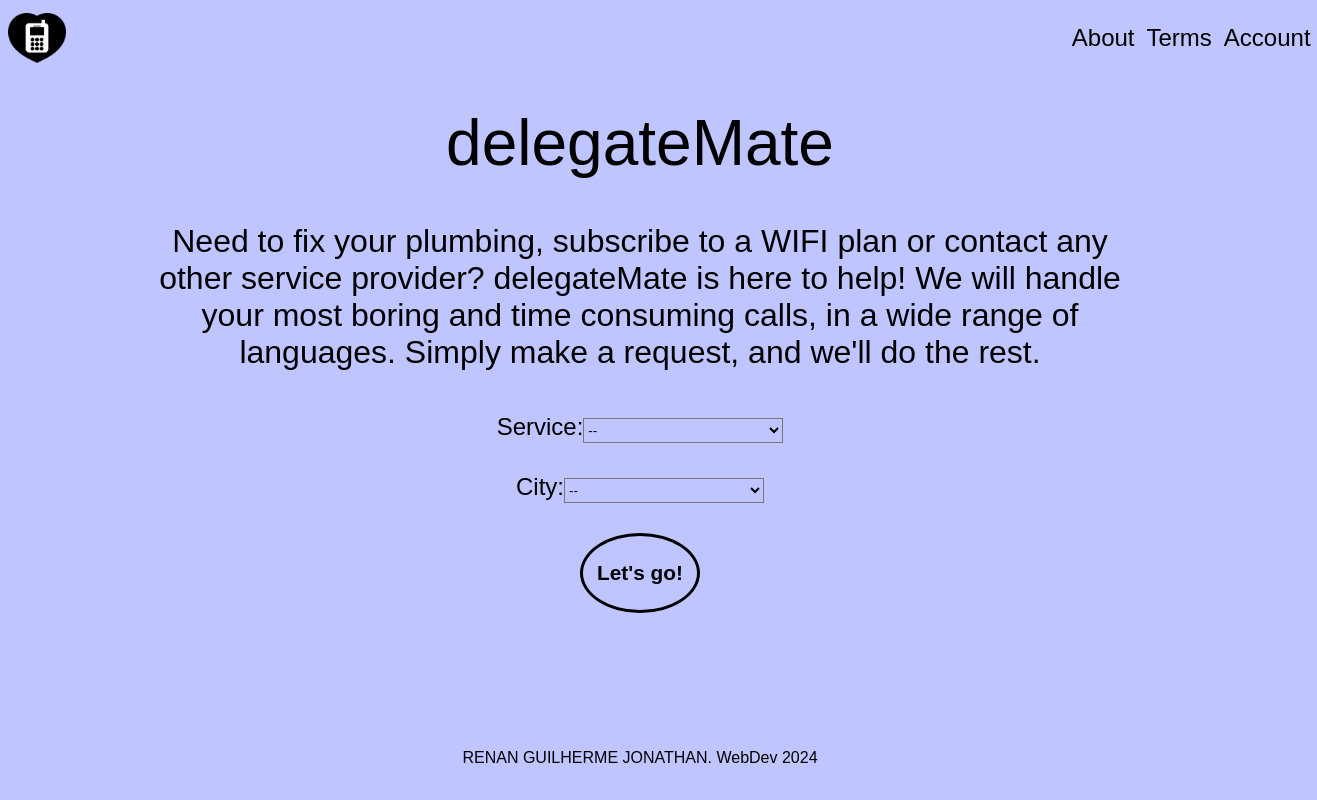
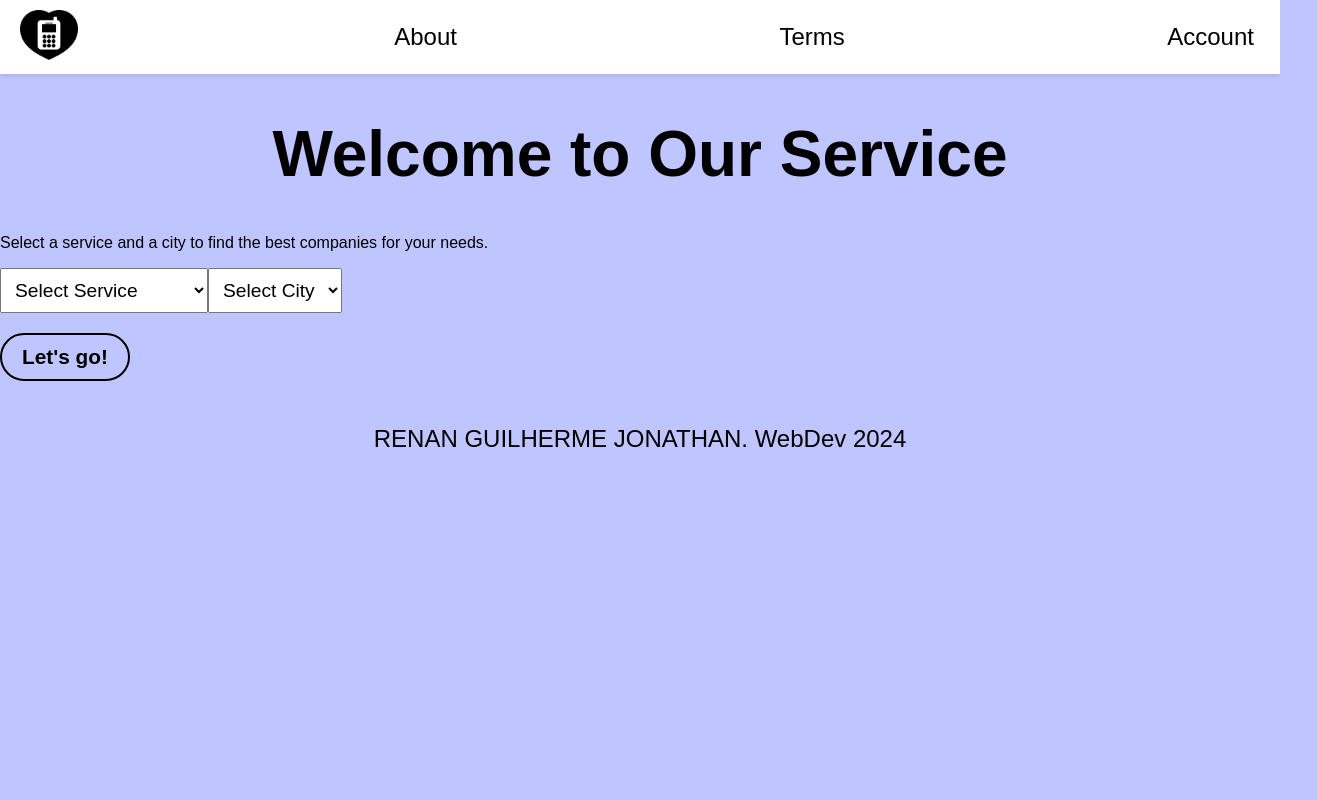
Before and after one commit to renanjazz/delegateMate, a React (Vite) app in the folder delegateMate/: page / in a window 1280 px wide. Shown: the whole page, 1317 px wide, since content can reach past the window. Built offline with nearby package versions, Linux system fonts and the light colour scheme; no server answers; a web font is replaced by a local one.

Commit message:
guilherme wed

```diff
--- a/delegateMate/src/App.css
+++ b/delegateMate/src/App.css
@@ -2,131 +2,111 @@
   background-color: #BFC5FF;
 }
 
+body {
+  margin: 0;
+  font-family: "neue-haas-grotesk-display", sans-serif;
+  background-color: #BFC5FF;
+  color: black;
+}
+
 .navbar {
   display: flex;
-  flex-direction: row;
-  font-family: "neue-haas-grotesk-display", sans-serif;
-  color: black;
-  font-weight: 400;
-  font-style: normal;
-  font-size: medium;
   align-items: center;
-  justify-content: space-around;
-  padding-top: 5px;
+  justify-content: space-between;
+  padding: 10px 20px;
+  background-color: #fff;
+  box-shadow: 0 2px 4px rgba(0, 0, 0, 0.1);
 }
 
-.navbar-button{
-  color: black;
-  font-family: "neue-haas-grotesk-display", sans-serif;
-  font-weight: 400;
+.navbar-button {
+  background: none;
+  border: none;
   font-size: 1.5rem;
-  background-color: #BFC5FF;
-  border: #BFC5FF;
   cursor: pointer;
+  transition: color 0.3s, text-decoration 0.3s;
 }
 
-.navbar-button:hover{
-  color: black;
-  font-family: "neue-haas-grotesk-display", sans-serif;
-  font-weight: 400;
-  font-size: 1.5rem;
-  background-color: #BFC5FF;
-  border: #BFC5FF;
-  cursor: pointer;
+.navbar-button:hover {
+  color: #000;
   text-decoration: underline;
 }
 
 .logo {
-  padding-right: 1000px;
+  height: 50px;
 }
 
-h1{
-  font-family: "neue-haas-grotesk-display", sans-serif;
-  color: black;
-  font-weight: 400;
-  font-style: bold;
+h1 {
   font-size: 4rem;
+  font-weight: bold;
   text-align: center;
 }
 
-.homepage-text {
-  font-family: "neue-haas-grotesk-display", sans-serif;
-  color: black;
-  font-weight: 400;
-  font-style: bold;
-  font-size: 2rem;
-  text-align:center;
-  align-items: center;
-  padding-left: 10vw;
-  padding-right: 10vw;
+.homepage-text, .footer {
+  font-size: 1.5rem;
+  text-align: center;
 }
 
 .footer {
-  font-family: "neue-haas-grotesk-display", sans-serif;
-  color: black;
-  font-weight: 400;
-  font-size: 1rem;
-  padding-top: 15vh;
-  text-align:center;
-  align-items: center;
-  padding-left: 10vw;
-  padding-right: 10vw;
+  padding: 20px 0;
 }
 
-.homepage-form{
+.homepage-form {
   display: flex;
+  flex-direction: column;
   align-items: center;
-  flex-direction: column;
+  justify-content: space-between;
   height: 200px;
-  justify-content: space-between;
 }
 
-.option-label {
-  font-family: "neue-haas-grotesk-display", sans-serif;
-  color: black;
-  font-size: 1.5rem;
-  text-align:center;
-  align-items: center;
+.dropdown {
+  padding: 10px;
+  font-size: 1.2rem;
+  margin-bottom: 20px;
+  cursor: pointer;
 }
 
-.dropdown-box{
-  background-color:#BFC5FF;
-  width: 200px;
-  height: 25px;
+.proceed-button {
+  padding: 10px 20px;
+  font-size: 1.3rem;
+  font-weight: bold;
+  border: 2px solid black;
+  border-radius: 50px;
+  background-color: #BFC5FF;
   cursor: pointer;
-
+  transition: background-color 0.3s, color 0.3s;
 }
 
-button.btn.btn-default {
-  background: #e0e0e0;
-  box-shadow: none;
+.proceed-button:hover {
+  background-color: black;
+  color: white;
 }
 
-.proceed-button{
-  font-family: "neue-haas-grotesk-text", sans-serif;
-  color: black;
-  font-weight: bold;
-  background-color: #BFC5FF;
-  font-size: 1.30rem;
-  border-color: white;
-  border: 3px solid black;
-  width: 120px;
-  border-radius: 90%;
-  height: 80px;
-  cursor: pointer;
-
+.company-card {
+  background-color: #f9f9f9;
+  border: 1px solid #ddd;
+  border-radius: 8px;
+  padding: 16px;
+  margin: 16px;
+  box-shadow: 0 2px 4px rgba(0, 0, 0, 0.1);
+  transition: transform 0.2s;
 }
 
-.proceed-button:hover{
-  font-family: "neue-haas-grotesk-text", sans-serif;
-  color: white;
+.company-title {
   font-weight: bold;
-  background-color: black;
-  font-size: 1.30rem;
-  border-color: white;
-  border: 3px solid black;
-  width: 120px;
-  border-radius: 90%;
-  height: 80px;
-  cursor: pointer;
+  color: #333;
+  margin-bottom: 8px;
 }
+
+.company-description {
+  color: #555;
+}
+
+.company-card:hover {
+  transform: scale(1.05);
+}
+
+.companies-list {
+  display: flex;
+  flex-wrap: wrap;
+  justify-content: space-around;
+}
--- a/delegateMate/src/App.jsx
+++ b/delegateMate/src/App.jsx
@@ -13,9 +13,9 @@ import Terms from "./pages/Terms";
 import CreateRequestPage from "./pages/CreateRequestPage";
 import { useState } from "react";
 
-
 function App() {
   const [currentUser, setCurrentUser] = useState(null);
+
   return (
     <div>
       <NavBar />
@@ -25,7 +25,7 @@ function App() {
         <Route path="/create-request" element={<CreateRequestPage />} />
         <Route path="/login" element={<LoginPage setCurrentUser={setCurrentUser} />} />
         <Route path="/request-received" element={<RequestReceivedPage />} />
-        <Route path="/open-requests" element={<OpenRequestPage />} />
+        <Route path="/open-requests" element={<OpenRequestPage userData={currentUser} />} />
         <Route path="/about" element={<About />} />
         <Route path="/terms" element={<Terms />} />
         <Route path="*" element={<NotFound />} />
--- a/delegateMate/src/components/NavBar.jsx
+++ b/delegateMate/src/components/NavBar.jsx
@@ -1,27 +1,24 @@
-import React from 'react'
-import logo from '../assets/delegateMateBlack.png'
-import { Link, useNavigate } from 'react-router-dom'
+import React from 'react';
+import { Link } from 'react-router-dom';
+import logo from '../assets/delegateMateBlack.png';
 
 const NavBar = () => {
   return (
     <nav className='navbar'>
-      <img
-      src={logo}
-      alt='logo'
-      style={{height: "50px"}}
-      className='logo'
-      />
       <Link to="/">
+        <img src={logo} alt='logo' className='logo' />
+      </Link>
+      <Link to="/about">
         <button className='navbar-button'>About</button>
       </Link>
       <Link to="/terms">
         <button className='navbar-button'>Terms</button>
       </Link>
-      <Link to="/open-request">
+      <Link to="/open-requests">
         <button className='navbar-button'>Account</button>
       </Link>
     </nav>
-  )
-}
+  );
+};
 
-export default NavBar
+export default NavBar;
--- a/delegateMate/src/pages/CompanyPage.jsx
+++ b/delegateMate/src/pages/CompanyPage.jsx
@@ -1,32 +1,52 @@
 import React, { useEffect, useState } from "react";
+import { useLocation, useNavigate } from "react-router-dom";
 import axios from "axios";
-import { API_URL } from "../config";
 
 const CompanyPage = () => {
+  const location = useLocation();
+  const queryParams = new URLSearchParams(location.search);
+  const service = queryParams.get("service");
+  const city = queryParams.get("city");
   const [companies, setCompanies] = useState([]);
+  const [selectedCompany, setSelectedCompany] = useState(null);
+  const navigate = useNavigate();
 
   useEffect(() => {
-    axios
-      .get(`${API_URL}/CompanyPage`)
-      .then((response) => {
-        setCompanies(response.data);
-      })
-      .catch((error) => {
-        console.error("No company wants to help you", error);
-      });
-  }, []);
+    if (service && city) {
+      axios.get(`http://localhost:5005/companies?service=${service}&city=${city}`)
+        .then(response => {
+          setCompanies(response.data);
+        })
+        .catch(error => {
+          console.error("Error fetching companies:", error);
+        });
+    }
+  }, [service, city]);
+
+  const handleSelectCompany = (company) => {
+    setSelectedCompany(company);
+  };
+
+  const handleProceed = () => {
+    if (selectedCompany) {
+      navigate("/next-page", { state: { selectedCompany } });
+    } else {
+      alert("Please select a company to proceed.");
+    }
+  };
 
   return (
-    <div>
-      <h1>Our Companies</h1>
-      <ul>
-        {companies.map((company) => (
-          <li key={company.id}>
-            <h2>{company.title}</h2>
-            <p>{company.description}</p>
-          </li>
+    <div className="company-page">
+      <h1>Companies in {city} for {service}</h1>
+      <div className="companies-list">
+        {companies.map(company => (
+          <div key={company.id} className={`company-card ${selectedCompany === company ? 'selected' : ''}`} onClick={() => handleSelectCompany(company)}>
+            <h2 className="company-title">{company.title}</h2>
+            <p className="company-description">{company.description}</p>
+          </div>
         ))}
-      </ul>
+      </div>
+      <button className="proceed-button" onClick={handleProceed}>Proceed</button>
     </div>
   );
 };
--- a/delegateMate/src/pages/HomePage.jsx
+++ b/delegateMate/src/pages/HomePage.jsx
@@ -1,52 +1,41 @@
-import React from "react";
-import { Link } from "react-router-dom";
-import {useState} from "react";
-
+import React, { useState } from "react";
+import { useNavigate } from "react-router-dom";
 
 const HomePage = () => {
   const [service, setService] = useState("");
   const [city, setCity] = useState("");
+  const navigate = useNavigate();
 
-  function handleLetsGo(event) {
-    event.preventDefault();
-    const newRequest = {
-      service,
-      city
-    };
-    console.log("new request", newRequest)
-  }
+  const handleProceed = () => {
+    if (service && city) {
+      navigate(`/companies?service=${service}&city=${city}`);
+    } else {
+      alert("Please let us know where, and how to help");
+    }
+  };
 
   return (
-    <>
-      <div>
-        <h1>delegateMate</h1>
-        <h4 className="homepage-text">
-          Need to fix your plumbing, subscribe to a WIFI plan or contact any other service provider? delegateMate is here to help!
-          We will handle your most boring and time consuming calls, in a wide range of languages.
-         Simply make a request, and we'll do the rest.
-        </h4>
-        <form onSubmit={handleLetsGo} className="homepage-form">
-          <label className="option-label">
-            Service:
-            <select className="dropdown-box">
-             <option className="dropdown-content" value="--">--</option>
-              <option className="dropdown-content" value="Plumbing">Plumbing</option>
-              <option className="dropdown-content" value="Telephone Provider">Telephone Provider</option>
-              <option className="dropdown-content" value="Electrician">Electrician</option>
-            </select>
-          </label>
-          <label className="option-label">
-            City:
-            <select className="dropdown-box">
-             <option className="dropdown-content" value="--">--</option>
-              <option className="dropdown-content" value="Lisbon">Lisbon</option>
-              <option className="dropdown-content" value="Berlin">Berlin</option>
-            </select>
-          </label>
-          <button className="proceed-button">Let's go!</button>
-        </form>
+    <div className="home-page">
+      <h1>Welcome to Our Service</h1>
+      <p>Select a service and a city to find the best companies for your needs.</p>
+
+      <div className="dropdown-container">
+        <select value={service} onChange={(e) => setService(e.target.value)} className="dropdown">
+          <option value="">Select Service</option>
+          <option value="Plumbing">Plumbing</option>
+          <option value="Electrician">Electrician</option>
+          <option value="Telephone Provider">Telephone Provider</option>
+        </select>
+
+        <select value={city} onChange={(e) => setCity(e.target.value)} className="dropdown">
+          <option value="">Select City</option>
+          <option value="Lisbon">Lisbon</option>
+          <option value="Berlin">Berlin</option>
+        </select>
       </div>
-    </>
+
+      <button className="proceed-button" onClick={handleProceed}>Let's go!</button>
+    </div>
   );
 };
 
```
Also changed, not shown: delegateMate/src/components/CompanyCard.jsx (added, +12 -0 lines).
